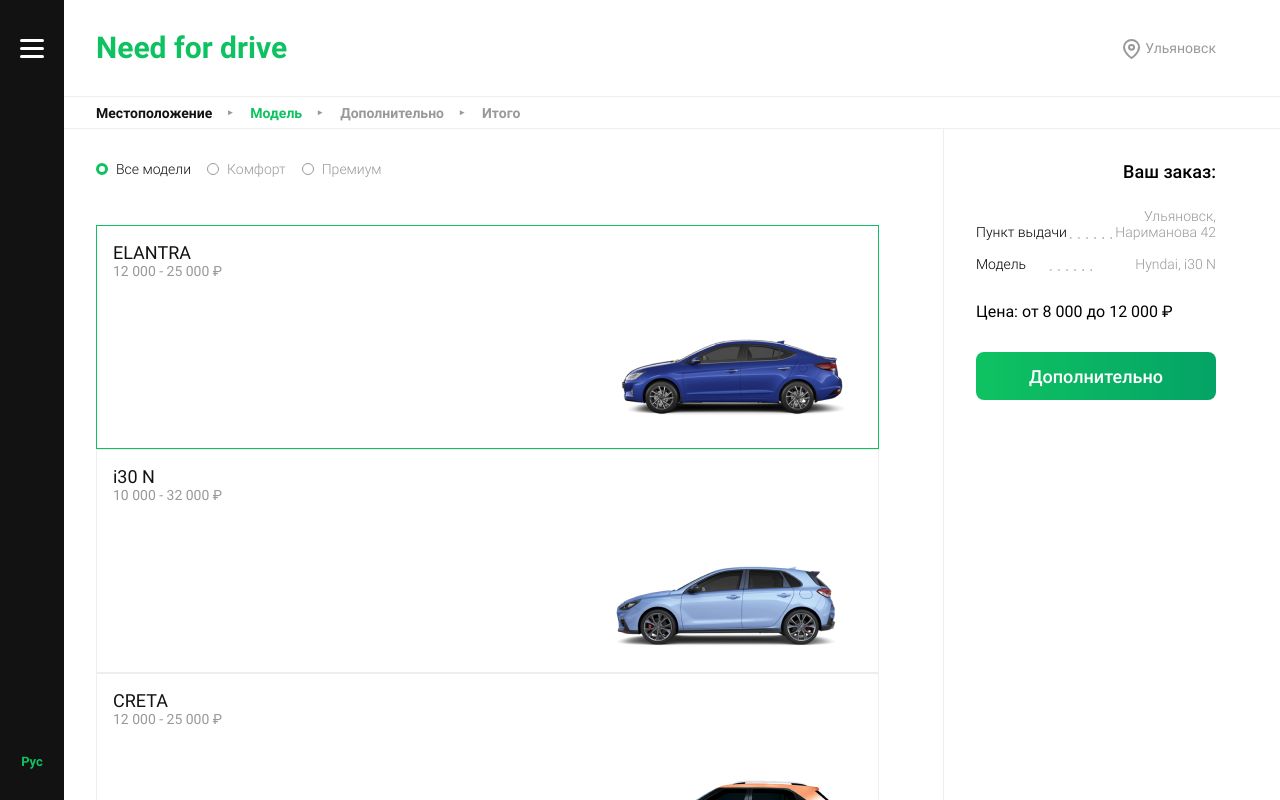
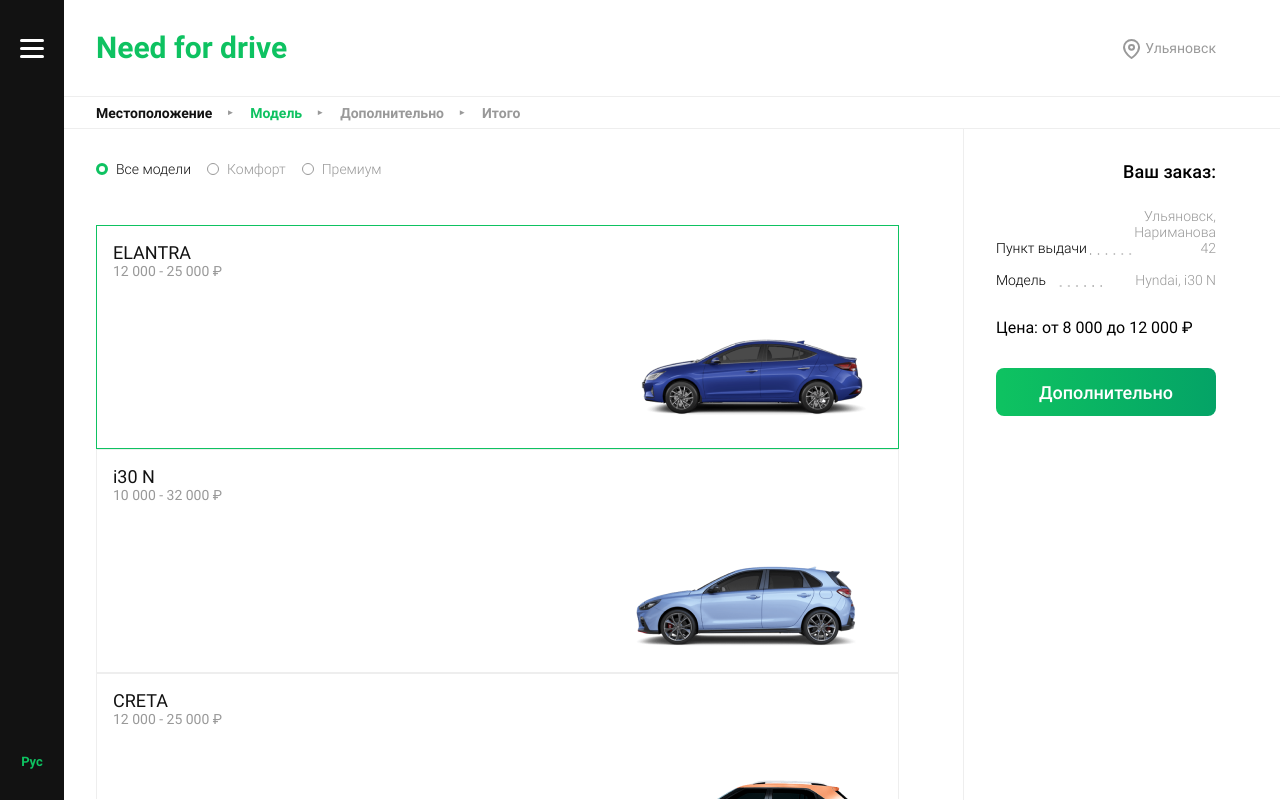
Before and after one commit to albinam/need-for-drive, a React (Create React App) app: page /#/order in a window 1280 px wide. Built offline with nearby package versions, Linux system fonts and the light colour scheme.

Commit message:
V-03 фикс бага

```diff
--- a/src/components/OrderInfo/OrderInfo.scss
+++ b/src/components/OrderInfo/OrderInfo.scss
@@ -41,7 +41,7 @@
 
 @media (max-width: $desktopMinSize) {
   .order_info_container {
-    min-width: 240px;
+    min-width: 220px;
     margin-right: 0;
     padding-right: 32px;
   }
--- a/src/pages/CreateOrder/CreateOrder.js
+++ b/src/pages/CreateOrder/CreateOrder.js
@@ -29,7 +29,7 @@
             <Menu/>
             <div className="order_page_content">
                 <Header/>
-                <OrderSteps step={currentTab} setStepChange ={setStepChange}/>
+                <OrderSteps step={currentTab} setStepChange={setStepChange}/>
                 <div className="order_page_tab">
                     {(currentTab === 0) ? (
                         <div className="order_page_tab_location">
@@ -43,7 +43,7 @@
                             <CarCards/>
                         </div>
                     ) : null}
-                    <OrderInfo order = {order} setStepChange={setStepChange} button={stepsButtons[currentTab]}/>
+                    <OrderInfo order={order} setStepChange={setStepChange} button={stepsButtons[currentTab]}/>
                 </div>
             </div>
         </div>
--- a/src/pages/CreateOrder/CreateOrder.scss
+++ b/src/pages/CreateOrder/CreateOrder.scss
@@ -22,7 +22,7 @@
   height: 100vh;
   margin: 0 auto;
   display: flex;
-  overflow: hidden;
+  position: fixed;
 
   &_content {
     flex-direction: column;
@@ -32,15 +32,16 @@
   &_tab {
     display: flex;
     flex-direction: row;
+    position: relative;
     margin-left: 32px;
     height: 100%;
 
     &_cars {
-      overflow: auto;
-      height: 100%;
-      flex:1;
+      height: calc(100vh - 64px - 66px);
+      flex: 1;
       flex-direction: column;
       padding-right: 192px;
+      overflow: auto;
     }
 
     &_location {
@@ -49,7 +50,6 @@
       margin-top: 32px;
     }
   }
-
 }
 
 @media (max-width: $desktopMinSize) {
@@ -99,10 +99,12 @@
 @media (min-width: $desktopSize) {
 
   .order_page {
+    position: unset;
+
     &_content {
-      width: 1024px;
       margin-left: auto;
       margin-right: auto;
+      width: 1024px;
     }
 
     &_tab {
```
